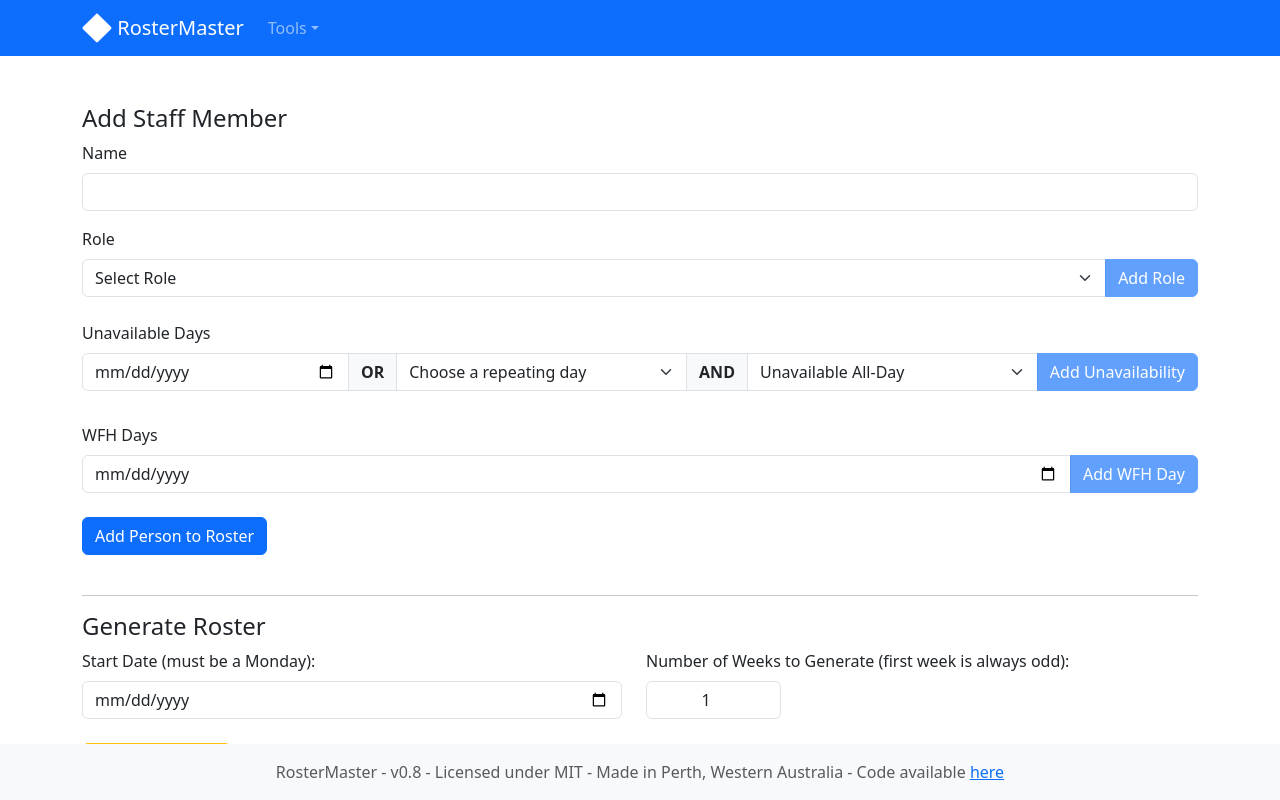
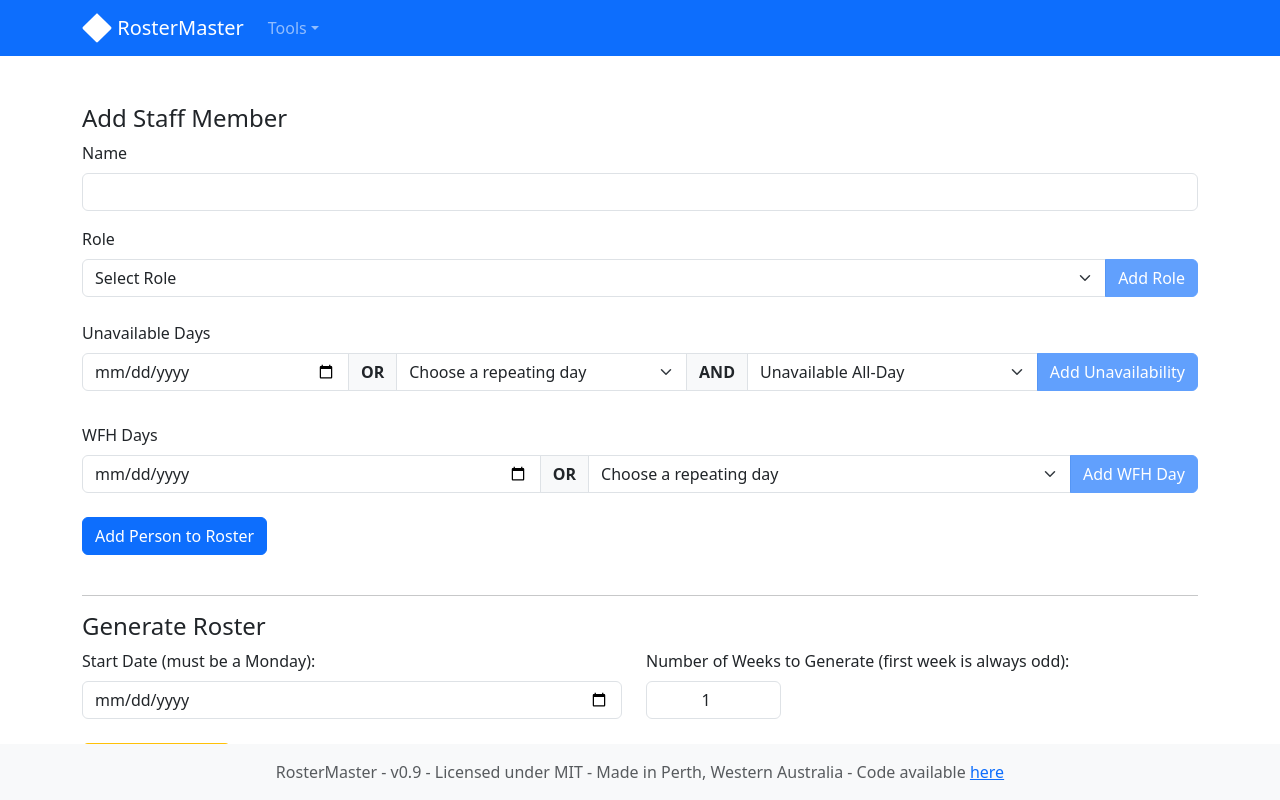
Before and after one commit to declan-wade/roster-master, a Next.js app: page / in a window 1280 px wide. Shown: the top 800 px of the page. Built offline with nearby package versions, Linux system fonts and the light colour scheme.

Commit message:
Added repeatable days for WFH

```diff
--- a/app/api/process/route.js
+++ b/app/api/process/route.js
@@ -13,6 +13,7 @@
     // Function to check availability
     function isAvailable(person, date, week) {
         const unavailabilities = person.unavailabilities || [];
+        const wfhDays = person.wfhDays || []; // Handle potential empty array
         const currentDate = DateTime.fromISO(date);
 
         // Check unavailability by date and day type
@@ -24,9 +25,44 @@
             }
         }
         // Check if date is a WFH day and role is not allowed for WFH
-        return !(person.wfhDays.includes(date) && !person.roles.some((role) => role.isWFH));
-         // Available by default if no rules match
+        const isWfhDay = isDateWfhDay(currentDate, wfhDays);
+        if (isWfhDay && !person.roles.some((role) => role.isWFH)) {
+            return false;
+        }
+
+        // Available by default if no rules match
+        return true;
     }
+
+function isDateWfhDay(date, wfhDays) {
+    // Check for date among the different wfhDays formats
+    return wfhDays.some((day) => {
+        if (typeof day === 'string') {  // Date format
+            return date.toISODate() === day;
+        } else { // Day format
+            return isRepeatingDayUnavailable(date, day, date.weekNumber);
+        }
+    });
+}
+
+function isRepeatingDayUnavailable(date, repeatingDay, week) {
+    const dayOfWeek = date.weekdayLong; // e.g., "Monday"
+
+    if (repeatingDay === dayOfWeek) return true; // Exact match
+
+    // Handle Even/Odd weeks
+    const isEvenWeek = date.weekNumber % 2 === 0;
+    if (repeatingDay.startsWith('Even_') && isEvenWeek &&
+        repeatingDay.slice(5) === dayOfWeek) { // Remove "Even_" prefix
+        return true;
+    }
+    if (repeatingDay.startsWith('Odd_') && !isEvenWeek &&
+        repeatingDay.slice(4) === dayOfWeek) { // Remove "Odd_" prefix
+        return true;
+    }
+
+    return false;
+}
 
     function isAvailableHalfDay(person, date, week, dayType) {
         const unavailabilities = person.unavailabilities || [];
--- a/app/offcanvas.tsx
+++ b/app/offcanvas.tsx
@@ -61,7 +61,8 @@
     useEffect(() => {
         setRoles(payload.roles);
         setName(payload.name);
-        setUnavailabilities(payload.unavailabilities)
+        setUnavailabilities(payload.unavailabilities);
+        setWfhDays(payload.wfhDays);
     }, [payload]);
 
     const handleRoleAdd = () => {
@@ -288,13 +289,57 @@
                       <br></br>
                       <div className="mb-3">
                         <Form.Label className="form-label">WFH Days</Form.Label>
-                        <div className="input-group">
+                          <InputGroup className="mb-3">
                           <Form.Control
                               type="date"
                               className="form-control"
                               value={wfhDay}
                               onChange={(e) => setWfhDay(e.target.value)}
                           />
+                            <InputGroup.Text>
+                                <strong>OR</strong>
+                            </InputGroup.Text>
+                          </InputGroup>
+                          <InputGroup className="mb-3">
+                              <Form.Select
+                                  className="form-control"
+                                  value={wfhDay}
+                                  onChange={(e) => setWfhDay(e.target.value)}
+                              >
+                                  <option>Choose a repeating day</option>
+                                  <option value="Monday">Every Monday</option>
+                                  <option value="Tuesday">Every Tuesday</option>
+                                  <option value="Wednesday">Every Wednesday</option>
+                                  <option value="Thursday">Every Thursday</option>
+                                  <option value="Friday">Every Friday</option>
+                                  <option value="Even_Monday">
+                                      Fortnightly Monday (even weeks)
+                                  </option>
+                                  <option value="Even_Tuesday">
+                                      Fortnightly Tuesday (even weeks)
+                                  </option>
+                                  <option value="Even_Wednesday">
+                                      Fortnightly Wednesday (even weeks)
+                                  </option>
+                                  <option value="Even_Thursday">
+                                      Fortnightly Thursday (even weeks)
+                                  </option>
+                                  <option value="Even_Friday">
+                                      Fortnightly Friday (even weeks)
+                                  </option>
+                                  <option value="Odd_Monday">Fortnightly Monday (odd weeks)</option>
+                                  <option value="Odd_Tuesday">
+                                      Fortnightly Tuesday (odd weeks)
+                                  </option>
+                                  <option value="Odd_Wednesday">
+                                      Fortnightly Wednesday (odd weeks)
+                                  </option>
+                                  <option value="Odd_Thursday">
+                                      Fortnightly Thursday (odd weeks)
+                                  </option>
+                                  <option value="Odd_Friday">Fortnightly Friday (odd weeks)</option>
+                              </Form.Select>
+                          </InputGroup>
                           <Button
                               type="button"
                               className="btn btn-primary"
@@ -303,7 +348,7 @@
                           >
                             Add WFH Day
                           </Button>
-                        </div>
+
 
                         <ListGroup className="list-group mt-2">
                           {wfhDays.map((u, index) => (
--- a/app/page.tsx
+++ b/app/page.tsx
@@ -417,7 +417,7 @@
       <footer className="footer fixed-bottom py-3 bg-light">
         <div className="container text-center">
           <span className="text-muted">
-            RosterMaster - v0.8 - Licensed under MIT - Made in Perth, Western
+            RosterMaster - v0.9 - Licensed under MIT - Made in Perth, Western
             Australia - Code available{" "}
             <a href="https://github.com/declan-wade/roster-master">here</a>
           </span>
--- a/app/person.tsx
+++ b/app/person.tsx
@@ -269,6 +269,47 @@
                         value={wfhDay}
                         onChange={(e) => setWfhDay(e.target.value)}
                     />
+                    <InputGroup.Text>
+                        <strong>OR</strong>
+                    </InputGroup.Text>
+                    <Form.Select
+                        className="form-control"
+                        value={wfhDay}
+                        onChange={(e) => setWfhDay(e.target.value)}
+                    >
+                        <option>Choose a repeating day</option>
+                        <option value="Monday">Every Monday</option>
+                        <option value="Tuesday">Every Tuesday</option>
+                        <option value="Wednesday">Every Wednesday</option>
+                        <option value="Thursday">Every Thursday</option>
+                        <option value="Friday">Every Friday</option>
+                        <option value="Even_Monday">
+                            Fortnightly Monday (even weeks)
+                        </option>
+                        <option value="Even_Tuesday">
+                            Fortnightly Tuesday (even weeks)
+                        </option>
+                        <option value="Even_Wednesday">
+                            Fortnightly Wednesday (even weeks)
+                        </option>
+                        <option value="Even_Thursday">
+                            Fortnightly Thursday (even weeks)
+                        </option>
+                        <option value="Even_Friday">
+                            Fortnightly Friday (even weeks)
+                        </option>
+                        <option value="Odd_Monday">Fortnightly Monday (odd weeks)</option>
+                        <option value="Odd_Tuesday">
+                            Fortnightly Tuesday (odd weeks)
+                        </option>
+                        <option value="Odd_Wednesday">
+                            Fortnightly Wednesday (odd weeks)
+                        </option>
+                        <option value="Odd_Thursday">
+                            Fortnightly Thursday (odd weeks)
+                        </option>
+                        <option value="Odd_Friday">Fortnightly Friday (odd weeks)</option>
+                    </Form.Select>
                     <Button
                         type="button"
                         className="btn btn-primary"
```
